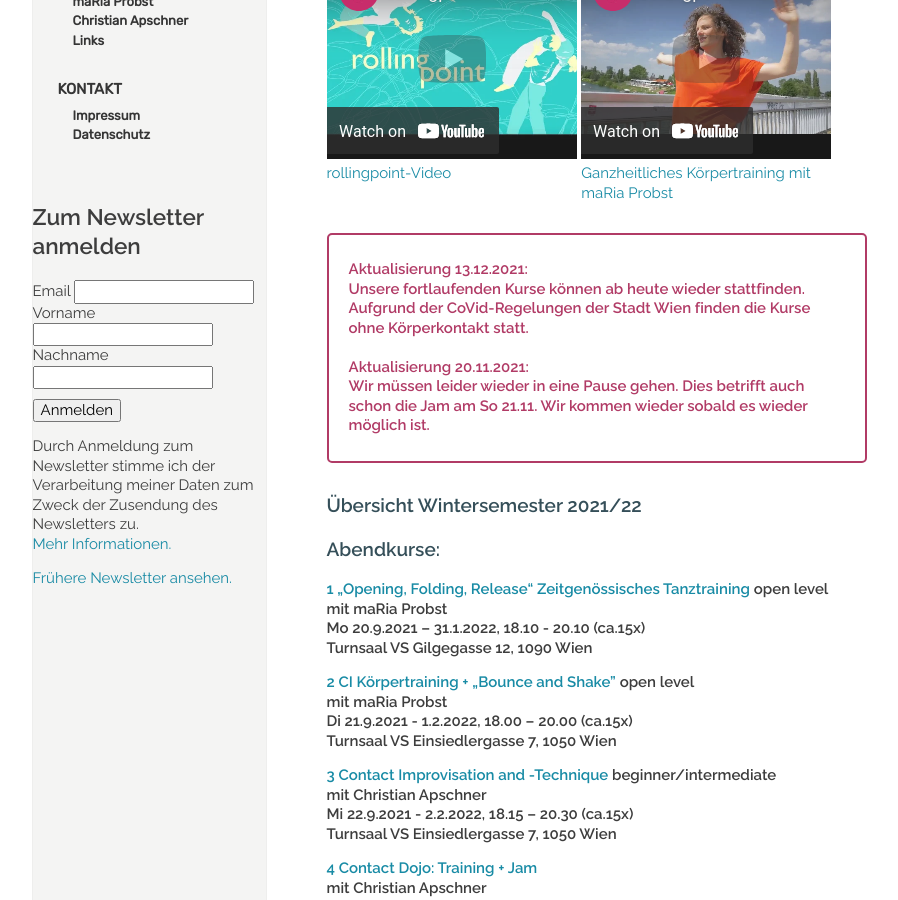
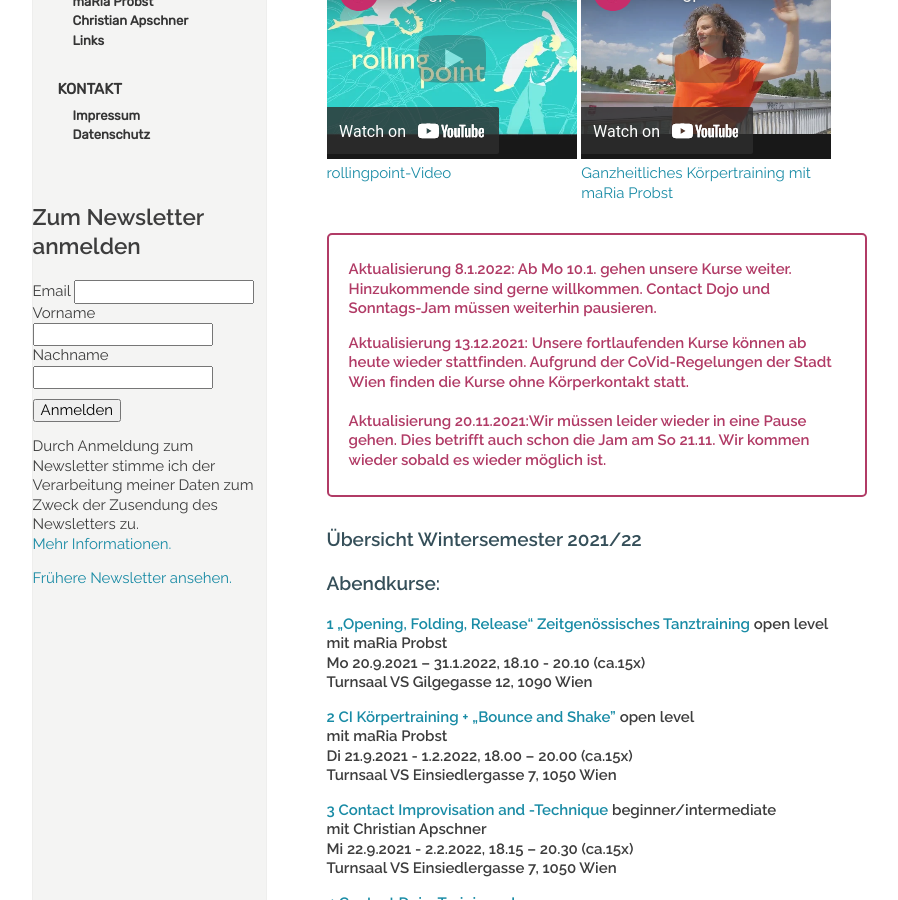
Before and after one commit to manulari/rollingpointat, a Jekyll site: the page built from _pages_de/index.md, in a window 1280 px wide and 900 px high, scrolled down 718 px. Shown: the whole window, without its empty margins (152-1050 px from the left). Built offline with Jekyll 4.4.1, drawn with Linux system fonts in a browser that asks for light colours; comment, search, counter and statistics services are not loaded.

Commit message:
Update page (de) “index”

```diff
--- a/_pages_de/index.md
+++ b/_pages_de/index.md
@@ -15,11 +15,13 @@ Fotocredit: Johannes Stolba
 
 <div class="imglink"><a target="_blank" href="https://www.youtube.com/embed/6A5otnVZAg4"><img src="/assets/uploads/video_vorschau_maria.png" alt="" /><div>Ganzheitliches Körpertraining mit maRia Probst</div></a></div>
 
-> **Aktualisierung 13.12.2021:**\
-> **Unsere fortlaufenden Kurse können ab heute wieder stattfinden. Aufgrund der CoVid-Regelungen der Stadt Wien finden die Kurse ohne Körperkontakt statt.**\
+> **Aktualisierung 8.1.2022: Ab Mo 10.1. gehen unsere Kurse weiter. Hinzukommende sind gerne willkommen. Contact Dojo und Sonntags-Jam müssen weiterhin pausieren.**
+>
+> **Aktualisierung 13.12.2021: Unsere fortlaufenden Kurse können ab heute wieder stattfinden. Aufgrund der CoVid-Regelungen der Stadt Wien finden die Kurse ohne Körperkontakt statt.**\
 > \
-> **Aktualisierung 20.11.2021:**\
-> **Wir müssen leider wieder in eine Pause gehen. Dies betrifft auch schon die Jam am So 21.11. Wir kommen wieder sobald es wieder möglich ist.**
+> **Aktualisierung 20.11.2021:Wir müssen leider wieder in eine Pause gehen. Dies betrifft auch schon die Jam am So 21.11. Wir kommen wieder sobald es wieder möglich ist.**
+
+
 
 ### Übersicht Wintersemester 2021/22
 
```
